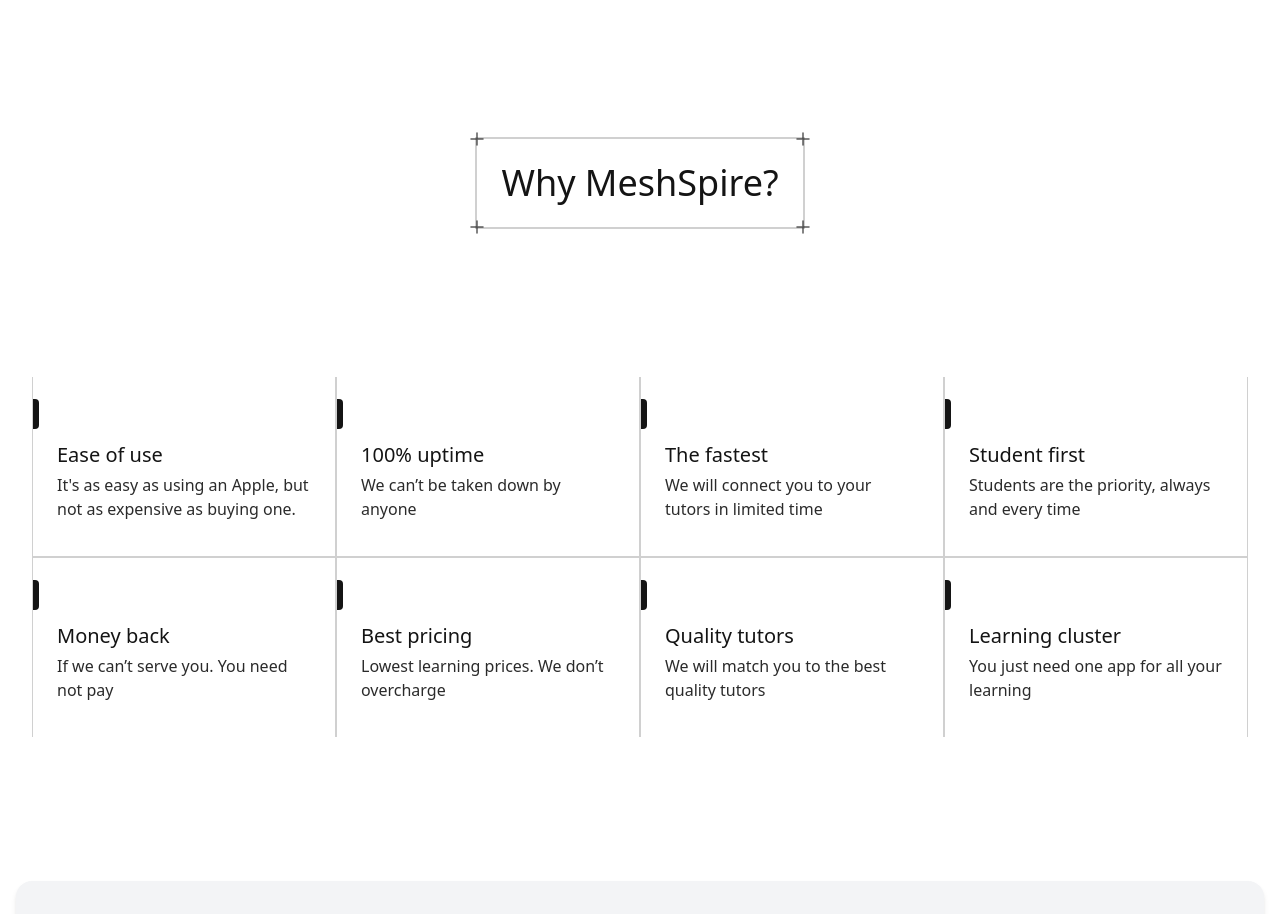
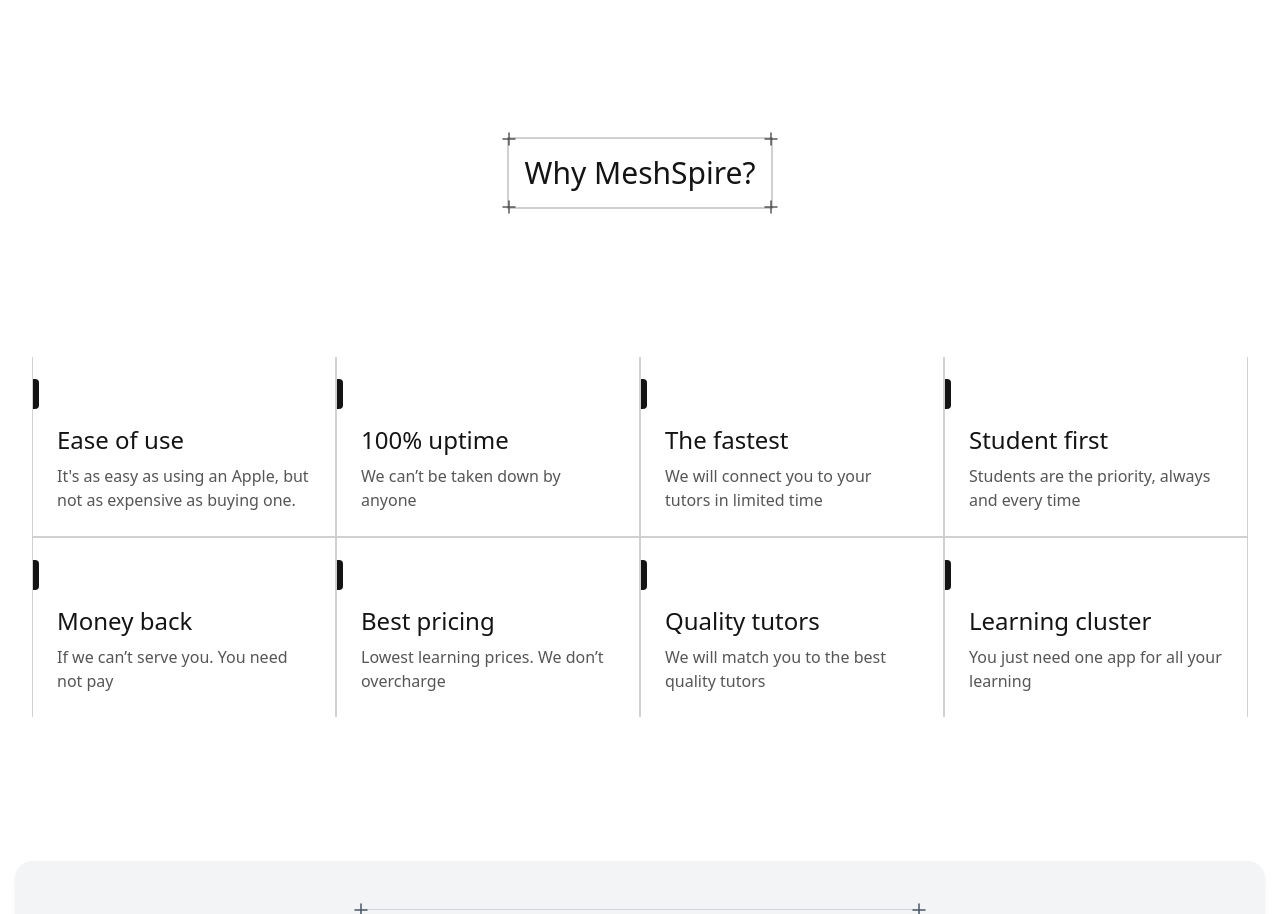
Before and after one commit to komal-kumawat/MESHSPIRE, a Next.js app in the folder landing/: page / in a window 1280 px wide. Shown: the part 3200-4114 px from the top of the page. Built offline with nearby package versions, Linux system fonts and the light colour scheme.

Commit message:
services section

```diff
--- a/landing/src/components/sections/Features.tsx
+++ b/landing/src/components/sections/Features.tsx
@@ -75,7 +75,7 @@ const Content = () => {
       {/* Title */}
       <div
         className="
-          border-2 flex flex-col items-start mx-auto p-3 md:p-6 relative mb-25
+          border-2 flex flex-col items-start mx-auto p-3 md:p-4 relative mb-25
           border-[var(--foreground)]/20 bg-[var(--background)]/60
           transition-colors duration-700
         "
@@ -87,7 +87,7 @@ const Content = () => {
 
         <h2
           className="
-            text-2xl md:text-3xl lg:text-4xl
+            text-2xl md:text-2xl lg:text-3xl
             font-[var(--font-primary)]
             transition-colors duration-700
             text-[var(--color-font)]
@@ -133,7 +133,7 @@ const Content = () => {
 
                 <h2
                   className="
-                    text-lg md:text-xl font-[var(--font-primary)] mb-1 z-10
+                    text-lg md:text-2xl font-[var(--font-primary)] mb-2 mt-2 z-10
                     transition-colors duration-700
                     text-[var(--color-font)]
                   "
@@ -144,7 +144,7 @@ const Content = () => {
                   className="
                     text-sm md:text-base opacity-90 font-[var(--font-secondary)] z-10
                     transition-colors duration-700
-                    text-[var(--color-font)]
+                    text-[var(--color-font)]/80
                   "
                 >
                   {card.description}
@@ -188,7 +188,7 @@ const Content = () => {
 
                 <h2
                   className="
-                    text-lg md:text-xl font-[var(--font-primary)] mb-1 z-10
+                            text-lg md:text-2xl font-[var(--font-primary)] mb-2 mt-2 z-10
                     transition-colors duration-700
                     text-[var(--color-font)]
                   "
@@ -199,7 +199,7 @@ const Content = () => {
                   className="
                     text-sm md:text-base opacity-90 font-[var(--font-secondary)] z-10
                     transition-colors duration-700
-                    text-[var(--color-font)]
+                    text-[var(--color-font)]/80
                   "
                 >
                   {card.description}
--- a/landing/src/components/ui/Timeline.tsx
+++ b/landing/src/components/ui/Timeline.tsx
@@ -87,7 +87,7 @@ export const Timeline = ({
 
             <div
               className={`pl-16 md:pl-20 pr-4 w-full text-[14px] md:text-lg leading-[1.8] transition-colors duration-500 font-[var(--font-secondary)]   ${
-                isDark ? "text-neutral-300" : "text-neutral-700"
+                isDark ? "text-neutral-400" : "text-neutral-700"
               }`}
             >
               {item.content}
```
